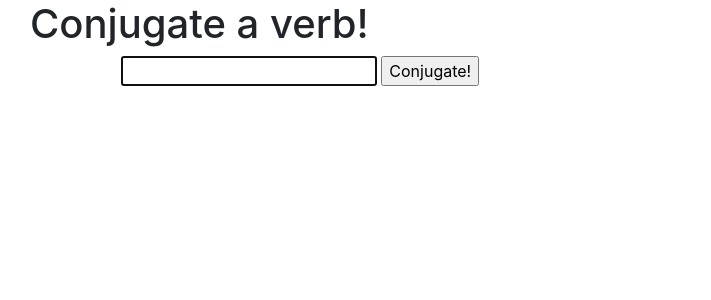
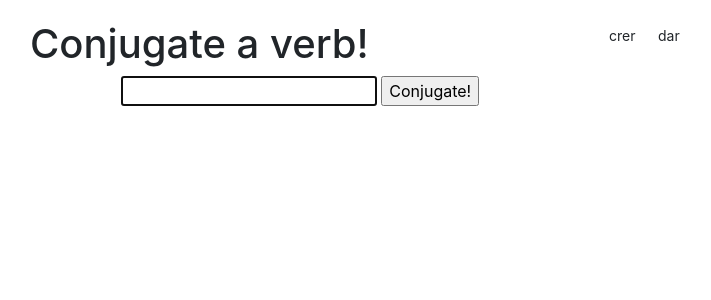
Before and after one commit to whberard/lingvilo, a Django app: page /portuguese/conjugate/ in a window 1280 px wide. Shown: the top 300 px of the page, without its empty margins (55-766 px from the left). Run offline with Django 3.2, Linux system fonts and the light colour scheme; some libraries are stand-ins or nearby versions.

Commit message:
Add some irregular verb buttons.

```diff
--- a/templates/conjugate.html
+++ b/templates/conjugate.html
@@ -5,15 +5,20 @@
 	<link rel="stylesheet" type="text/css" href="{% static "bootstrap-3.3.7-dist/css/bootstrap.min.css" %}">
 </head>
 <body>
-<div class="container">
+<div class="container" style="padding-top: 20px;">
+	<div class="row">
+    <div class="col-md-6" >
 	<h1>Conjugate a verb!</h1>
-	<div class="row">
-	<div class="col-md-6" align="center">
-	<form action="" method="get">
+	<form action="" method="get" align="center">
 		<input type="text" name="verb" {% if verb %}placeholder="{{ verb }}"{% endif %} autofocus>
 		<input type="submit" value="Conjugate!">
 	</form>
 	</div>
+    <div class="col-md-6">
+        {% for v in irreg %}
+        <button type="button" class="btn btn-sm">{{ v }}</button>
+        {% endfor %}
+    </div>
 	</div>
 	{% if error %}
 		<div class="row">
```
